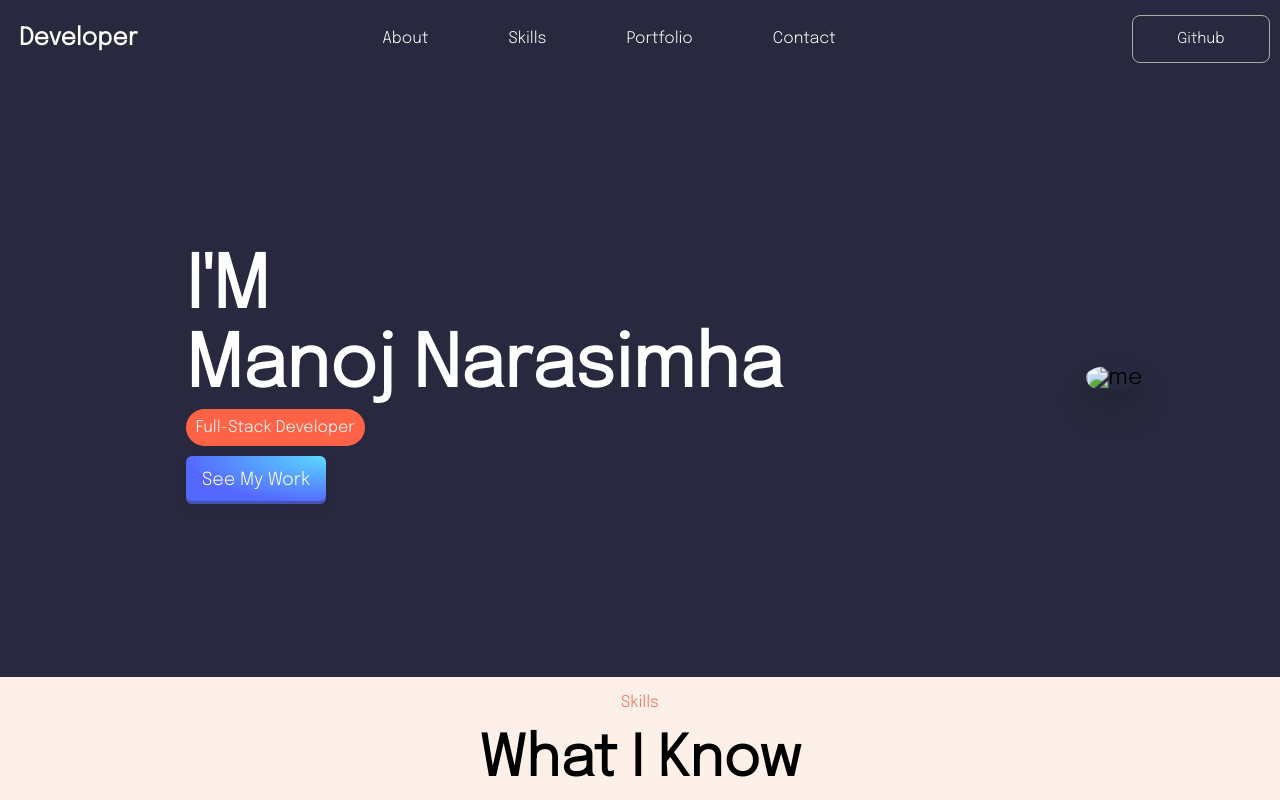
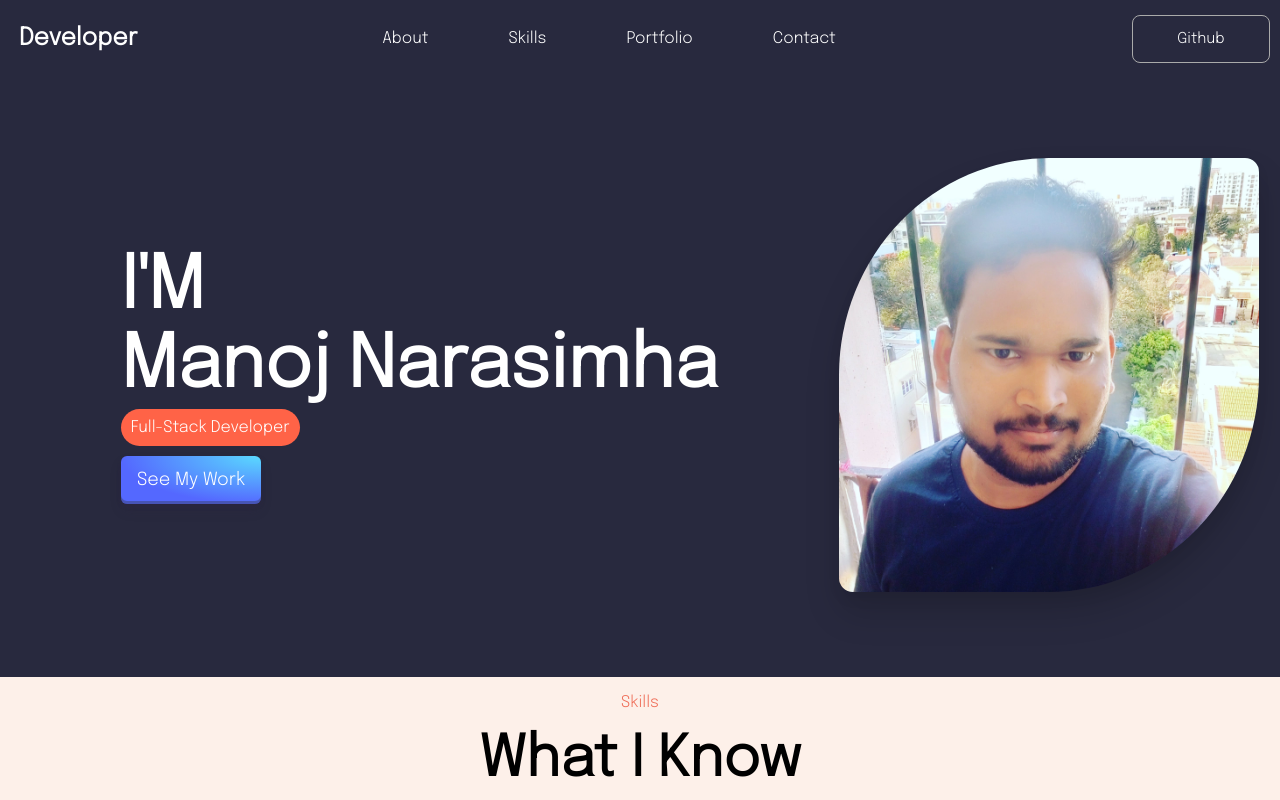
Before and after one commit to manoj-narasimha/portfolio-site, a plain HTML site: page index.html in a window 1280 px wide. Shown: the top 800 px of the page. Drawn offline with Linux system fonts and the light colour scheme; the site is published under a folder, as on GitHub Pages, so addresses that start at the root find nothing.

Commit message:
Update index.html

```diff
--- a/index.html
+++ b/index.html
@@ -51,7 +51,7 @@
                     <button class="work-btn" role="button">See My Work</button>
                 </div>
                 <div class="column-two">
-                    <img src="/images/me.jpg" alt="me" id="profile">
+                    <img src="./images/me.jpg" alt="me" id="profile">
                 </div>
             </div>
         </section>
```
